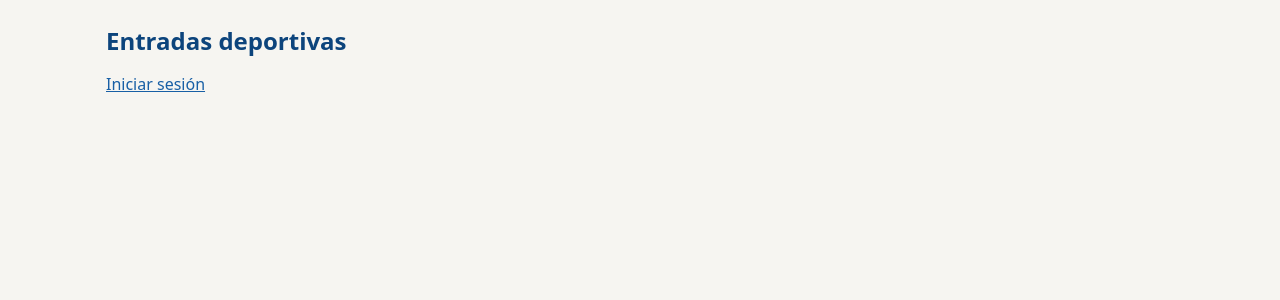
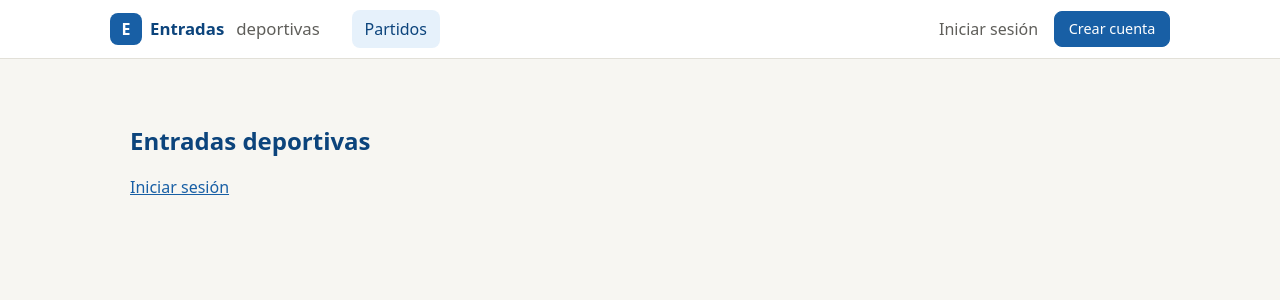
Before and after one commit to JohaGutierrez11/sistema-entradas-deportivas, a React (Vite) app in the folder frontend/: page / in a window 1280 px wide. Shown: the top 300 px of the page. Built offline with nearby package versions, Linux system fonts and the light colour scheme.

Commit message:
feat(frontend): menú y rutas por rol, guardia de rutas y aviso de sesión vencida (HU-29)

```diff
--- a/frontend/src/App.jsx
+++ b/frontend/src/App.jsx
@@ -1,5 +1,9 @@
 import { Navigate, Route, Routes } from 'react-router-dom';
+import ProtectedRoute from './auth/ProtectedRoute';
+import Layout from './components/Layout';
+import Placeholder from './components/Placeholder';
 import ChangePasswordPage from './pages/client/ChangePasswordPage';
+import ForbiddenPage from './pages/ForbiddenPage';
 import HomePage from './pages/HomePage';
 import LoginPage from './pages/public/LoginPage';
 import RegisterPage from './pages/public/RegisterPage';
@@ -7,11 +11,35 @@ import RegisterPage from './pages/public/RegisterPage';
 export default function App() {
   return (
     <Routes>
-      <Route path="/" element={<HomePage />} />
+      {/* Pantallas completas, sin menú */}
       <Route path="/login" element={<LoginPage />} />
       <Route path="/registro" element={<RegisterPage />} />
-      <Route path="/cambiar-contrasena" element={<ChangePasswordPage />} />
-      <Route path="/admin" element={<HomePage />} />
+
+      {/* Con menú */}
+      <Route element={<Layout />}>
+        <Route path="/" element={<HomePage />} />
+        <Route path="/acceso-denegado" element={<ForbiddenPage />} />
+
+        {/* Cualquier usuario con sesión */}
+        <Route element={<ProtectedRoute />}>
+          <Route path="/cambiar-contrasena" element={<ChangePasswordPage />} />
+        </Route>
+
+        {/* Solo CLIENTE */}
+        <Route element={<ProtectedRoute roles={['CLIENTE']} />}>
+          <Route path="/reservas" element={<Placeholder title="Mis reservas" />} />
+        </Route>
+
+        {/* Solo ADMIN */}
+        <Route element={<ProtectedRoute roles={['ADMIN']} />}>
+          <Route path="/admin" element={<Placeholder title="Panel del administrador" />} />
+          <Route path="/admin/estadios" element={<Placeholder title="Estadios" />} />
+          <Route path="/admin/partidos" element={<Placeholder title="Partidos" />} />
+          <Route path="/admin/usuarios" element={<Placeholder title="Usuarios y roles" />} />
+          <Route path="/admin/reportes" element={<Placeholder title="Reportes" />} />
+        </Route>
+      </Route>
+
       <Route path="*" element={<Navigate to="/" replace />} />
     </Routes>
   );
--- /dev/null
+++ b/frontend/src/auth/ProtectedRoute.jsx
@@ -0,0 +1,21 @@
+import { Navigate, Outlet, useLocation } from 'react-router-dom';
+import { useAuth } from './AuthContext';
+
+/**
+ * Guardia de un grupo de rutas. NO es seguridad (eso lo hace el backend con 401/403):
+ * evita mostrar pantallas que el usuario no puede usar.
+ *   <Route element={<ProtectedRoute roles={['ADMIN']} />}> ...rutas protegidas... </Route>
+ */
+export default function ProtectedRoute({ roles }) {
+  const { session } = useAuth();
+  const location = useLocation();
+
+  if (!session) {
+    // Recuerda a dónde iba, para volver ahí después del login
+    return <Navigate to="/login" replace state={{ from: location.pathname }} />;
+  }
+  if (roles && !roles.includes(session.role)) {
+    return <Navigate to="/acceso-denegado" replace />;
+  }
+  return <Outlet />;
+}
--- /dev/null
+++ b/frontend/src/components/Layout.jsx
@@ -0,0 +1,23 @@
+import { Navigate, Outlet, useLocation } from 'react-router-dom';
+import { useAuth } from '../auth/AuthContext';
+import Navbar from './Navbar';
+
+/** Estructura común: menú arriba y la página en el hueco (<Outlet />). */
+export default function Layout() {
+  const { session } = useAuth();
+  const location = useLocation();
+
+  // Primer acceso: no se usa la app hasta cambiar la contraseña temporal
+  if (session?.mustChangePassword && location.pathname !== '/cambiar-contrasena') {
+    return <Navigate to="/cambiar-contrasena" replace />;
+  }
+
+  return (
+    <>
+      <Navbar />
+      <main className="container">
+        <Outlet />
+      </main>
+    </>
+  );
+}
--- /dev/null
+++ b/frontend/src/components/Navbar.jsx
@@ -0,0 +1,62 @@
+import { NavLink, useNavigate } from 'react-router-dom';
+import { useAuth } from '../auth/AuthContext';
+import { useRef } from 'react';
+
+/** El menú muestra solo lo que el rol puede usar (HU-29). */
+export default function Navbar() {
+  const { session, isAdmin, isClient, logout } = useAuth();
+  const navigate = useNavigate();
+  const menuRef = useRef(null);
+  const closeMenu = () => { if (menuRef.current) menuRef.current.open = false; };
+
+  function handleLogout() {
+    logout();
+    navigate('/login', { replace: true });
+  }
+
+  return (
+    <header className="navbar">
+      <nav className="navbar-inner" aria-label="Menú principal">
+        <NavLink to={isAdmin ? '/admin' : '/'} className="brand">
+          <span className="brand-mark" aria-hidden="true">E</span>
+          Entradas<span className="brand-light">deportivas</span>
+        </NavLink>
+
+        <div className="nav-links">
+          {!isAdmin && <NavLink to="/" end>Partidos</NavLink>}
+          {isClient && <NavLink to="/reservas">Mis reservas</NavLink>}
+          {isAdmin && (
+            <>
+              <NavLink to="/admin/estadios">Estadios</NavLink>
+              <NavLink to="/admin/partidos">Partidos</NavLink>
+              <NavLink to="/admin/usuarios">Usuarios</NavLink>
+              <NavLink to="/admin/reportes">Reportes</NavLink>
+            </>
+          )}
+        </div>
+
+        <div className="nav-user">
+          {session ? (
+            // <details> es un desplegable nativo del navegador: sin JavaScript y accesible con el teclado
+            <details className="user-menu" ref={menuRef}>
+              <summary>
+                <span className="avatar" aria-hidden="true">{session.username.charAt(0).toUpperCase()}</span>
+                <span className="user-name">{session.username}</span>
+                <span className="role-badge">{session.role}</span>
+              </summary>
+              <div className="user-menu-panel" onClick={closeMenu}>
+                <NavLink to="/cambiar-contrasena">Cambiar contraseña</NavLink>
+                <button type="button" onClick={handleLogout}>Cerrar sesión</button>
+              </div>
+            </details>
+          ) : (
+            <>
+              <NavLink to="/login">Iniciar sesión</NavLink>
+              <NavLink to="/registro" className="btn btn-small btn-solid">Crear cuenta</NavLink>
+            </>
+          )}
+        </div>
+      </nav>
+    </header>
+  );
+}
--- /dev/null
+++ b/frontend/src/components/Placeholder.jsx
@@ -0,0 +1,9 @@
+/** Página en construcción: se reemplaza en los próximos pasos. */
+export default function Placeholder({ title }) {
+  return (
+    <section className="card">
+      <h1>{title}</h1>
+      <p className="muted">Esta pantalla se construye en los próximos pasos.</p>
+    </section>
+  );
+}
--- a/frontend/src/index.css
+++ b/frontend/src/index.css
@@ -1,18 +1,26 @@
-/* Paleta sobria azul y gris (la misma idea del PDF del reporte) */
+/* =================================================================== Paleta y base */
 :root {
   --blue-900: #0c447c;
+  --blue-700: #134f8c;
   --blue-600: #185fa5;
   --blue-100: #e6f1fb;
+  --blue-50: #f3f8fd;
   --gray-900: #2c2c2a;
   --gray-600: #5f5e5a;
-  --gray-200: #d3d1c7;
-  --gray-50: #f6f5f1;
+  --gray-400: #888780;
+  --gray-200: #e2e0d8;
+  --gray-100: #efede6;
+  --gray-50: #f7f6f2;
   --red-600: #a32d2d;
   --red-50: #fcebeb;
+  --green-800: #27500a;
+  --green-50: #eaf3de;
   --radius: 8px;
+  --shadow: 0 1px 2px rgba(44, 44, 42, 0.06), 0 4px 12px rgba(44, 44, 42, 0.05);
   font-family: system-ui, -apple-system, 'Segoe UI', Roboto, sans-serif;
   color: var(--gray-900);
   background: var(--gray-50);
+  line-height: 1.5;
 }
 
 * { box-sizing: border-box; }
@@ -20,42 +28,98 @@ body { margin: 0; }
 h1 { font-size: 1.5rem; font-weight: 600; margin: 0 0 1rem; color: var(--blue-900); }
 a { color: var(--blue-600); }
 
-.container { max-width: 1100px; margin: 0 auto; padding: 1.5rem 1rem; }
-.card { background: #fff; border: 1px solid var(--gray-200); border-radius: 12px; padding: 1.5rem; }
+.container { max-width: 1100px; margin: 0 auto; padding: 2rem 1.25rem; }
+.card { background: #fff; border: 1px solid var(--gray-200); border-radius: 12px; padding: 1.5rem; box-shadow: var(--shadow); }
 .muted { color: var(--gray-600); font-size: 0.9rem; }
 
-/* Formularios */
-label { display: block; font-size: 0.9rem; margin: 0.75rem 0 0.25rem; color: var(--gray-600); }
+/* =================================================================== Navbar */
+.navbar { background: #fff; border-bottom: 1px solid var(--gray-200); position: sticky; top: 0; z-index: 10; }
+.navbar-inner {
+  max-width: 1100px; margin: 0 auto; padding: 0.6rem 1.25rem;
+  display: flex; flex-wrap: wrap; align-items: center; gap: 0.5rem 2rem;
+}
+.brand { display: flex; align-items: center; gap: 0.5rem; font-weight: 700; color: var(--blue-900); text-decoration: none; font-size: 1.05rem; }
+.brand-mark {
+  display: grid; place-items: center; width: 32px; height: 32px; border-radius: 8px;
+  background: var(--blue-600); color: #fff; font-size: 1rem;
+}
+.brand-light { font-weight: 400; color: var(--gray-600); margin-left: 0.25rem; }
+
+.nav-links { display: flex; flex-wrap: wrap; gap: 0.25rem; }
+.nav-links a {
+  padding: 0.45rem 0.8rem; border-radius: var(--radius);
+  color: var(--gray-600); text-decoration: none; font-weight: 500;
+}
+.nav-links a:hover { background: var(--gray-100); color: var(--gray-900); }
+.nav-links a.active { background: var(--blue-100); color: var(--blue-900); }
+
+.nav-user { margin-left: auto; display: flex; align-items: center; gap: 1rem; }
+.nav-user > a { color: var(--gray-600); text-decoration: none; font-weight: 500; }
+
+/* Menú del usuario (desplegable nativo con <details>) */
+.user-menu { position: relative; }
+.user-menu summary {
+  list-style: none; cursor: pointer; display: flex; align-items: center; gap: 0.5rem;
+  padding: 0.3rem 0.5rem 0.3rem 0.3rem; border-radius: 999px; border: 1px solid var(--gray-200);
+}
+.user-menu summary::-webkit-details-marker { display: none; }
+.user-menu summary:hover { background: var(--gray-50); }
+.avatar {
+  display: grid; place-items: center; width: 28px; height: 28px; border-radius: 50%;
+  background: var(--blue-900); color: #fff; font-size: 0.85rem; font-weight: 600;
+}
+.user-name { font-weight: 500; }
+.role-badge {
+  font-size: 0.7rem; font-weight: 600; letter-spacing: 0.03em;
+  padding: 0.1rem 0.45rem; border-radius: 999px; background: var(--gray-100); color: var(--gray-600);
+}
+.user-menu-panel {
+  position: absolute; right: 0; top: calc(100% + 0.4rem); min-width: 200px;
+  background: #fff; border: 1px solid var(--gray-200); border-radius: 10px; box-shadow: var(--shadow);
+  padding: 0.35rem; display: flex; flex-direction: column;
+}
+.user-menu-panel a, .user-menu-panel button {
+  padding: 0.55rem 0.75rem; border-radius: 6px; text-align: left; text-decoration: none;
+  color: var(--gray-900); background: none; border: none; font: inherit; cursor: pointer;
+}
+.user-menu-panel a:hover, .user-menu-panel button:hover { background: var(--gray-100); }
+.user-menu-panel button { color: var(--red-600); }
+
+/* =================================================================== Formularios */
+.field { margin-bottom: 0.25rem; }
+label { display: block; font-size: 0.875rem; font-weight: 500; margin: 0.85rem 0 0.3rem; color: var(--gray-600); }
 input, select {
-  width: 100%; padding: 0.6rem 0.75rem; font: inherit;
+  width: 100%; padding: 0.6rem 0.75rem; font: inherit; color: var(--gray-900);
   border: 1px solid var(--gray-200); border-radius: var(--radius); background: #fff;
 }
-input:focus, select:focus { outline: 2px solid var(--blue-600); outline-offset: 1px; }
-
-.btn {
-  padding: 0.6rem 1rem; font: inherit; cursor: pointer;
-  border: 1px solid var(--gray-200); border-radius: var(--radius); background: #fff;
-}
-.btn-primary { background: var(--blue-600); border-color: var(--blue-600); color: #fff; width: 100%; margin-top: 1.25rem; }
-.btn-primary:hover:not(:disabled) { background: var(--blue-900); }
-.btn:disabled { opacity: 0.6; cursor: not-allowed; }
-
-.alert { padding: 0.75rem; border-radius: var(--radius); margin: 0 0 0.5rem; }
-.alert-error { background: var(--red-50); color: var(--red-600); }
-
-/* Login */
-.auth-page { min-height: 100vh; display: grid; place-items: center; padding: 1rem; }
-.auth-card { width: 100%; max-width: 380px; }
-/* Campos con error */
-.field { margin-bottom: 0.25rem; }
-.field small { display: block; margin-top: 0.25rem; font-size: 0.8rem; }
+input:focus, select:focus { outline: 2px solid var(--blue-600); outline-offset: 1px; border-color: transparent; }
+.field small { display: block; margin-top: 0.3rem; font-size: 0.8rem; }
 .field-error { color: var(--red-600); }
 input[aria-invalid='true'] { border-color: var(--red-600); }
-
-/* Registro: dos columnas en pantallas anchas, una en el celular */
-.auth-card-wide { max-width: 640px; }
 .form-grid { display: grid; grid-template-columns: repeat(auto-fit, minmax(240px, 1fr)); column-gap: 1rem; }
 
-.alert-success { background: #eaf3de; color: #27500a; }
+/* =================================================================== Botones */
+.btn {
+  display: inline-block; padding: 0.6rem 1rem; font: inherit; font-weight: 500; cursor: pointer; text-decoration: none;
+  border: 1px solid var(--gray-200); border-radius: var(--radius); background: #fff; color: var(--gray-900);
+}
+.btn:hover:not(:disabled) { background: var(--gray-50); }
+.btn-primary { background: var(--blue-600); border-color: var(--blue-600); color: #fff; width: 100%; margin-top: 1.5rem; }
+.btn-primary:hover:not(:disabled) { background: var(--blue-700); }
+.btn-solid { background: var(--blue-600); border-color: var(--blue-600); color: #fff !important; }
+.btn-solid:hover { background: var(--blue-700) !important; }
+.btn-small { padding: 0.4rem 0.85rem; font-size: 0.9rem; }
+.btn-link { display: block; text-align: center; }
+.btn:disabled { opacity: 0.55; cursor: not-allowed; }
+
+/* =================================================================== Avisos */
+.alert { padding: 0.75rem 0.9rem; border-radius: var(--radius); margin: 0 0 0.75rem; font-size: 0.95rem; }
+.alert-error { background: var(--red-50); color: var(--red-600); }
+.alert-success { background: var(--green-50); color: var(--green-800); }
 .alert-info { background: var(--blue-100); color: var(--blue-900); }
-.btn-link { display: block; text-align: center; text-decoration: none; }
+
+/* =================================================================== Login, registro y contraseña */
+.auth-page { min-height: 100vh; display: grid; place-items: center; padding: 1.5rem; }
+.auth-page-inline { min-height: auto; padding: 1rem 0; }
+.auth-card { width: 100%; max-width: 400px; }
+.auth-card-wide { max-width: 680px; }
--- /dev/null
+++ b/frontend/src/pages/ForbiddenPage.jsx
@@ -0,0 +1,13 @@
+import { Link } from 'react-router-dom';
+import { useAuth } from '../auth/AuthContext';
+
+export default function ForbiddenPage() {
+  const { isAdmin } = useAuth();
+  return (
+    <section className="card">
+      <h1>Acceso denegado</h1>
+      <p>No tienes permiso para ver esta página.</p>
+      <Link to={isAdmin ? '/admin' : '/'}>Volver al inicio</Link>
+    </section>
+  );
+}
--- a/frontend/src/pages/public/LoginPage.jsx
+++ b/frontend/src/pages/public/LoginPage.jsx
@@ -3,7 +3,7 @@ import { Link, useLocation, useNavigate } from 'react-router-dom';
 import { useAuth } from '../../auth/AuthContext';
 
 export default function LoginPage() {
-  const { login } = useAuth();
+  const { login, notice } = useAuth();
   const navigate = useNavigate();
   const location = useLocation();
 
@@ -36,7 +36,9 @@ export default function LoginPage() {
     <main className="auth-page">
       <form className="card auth-card" onSubmit={handleSubmit} noValidate>
         <h1>Iniciar sesión</h1>
+                <h1>Iniciar sesión</h1>
 
+        {notice && !error && <p className="alert alert-info">{notice}</p>}
         {error && <p className="alert alert-error" role="alert">{error}</p>}
 
         <label htmlFor="username">Usuario</label>
```
Also changed, not shown: frontend/src/auth/AuthContext.jsx (+15 -9 lines).
